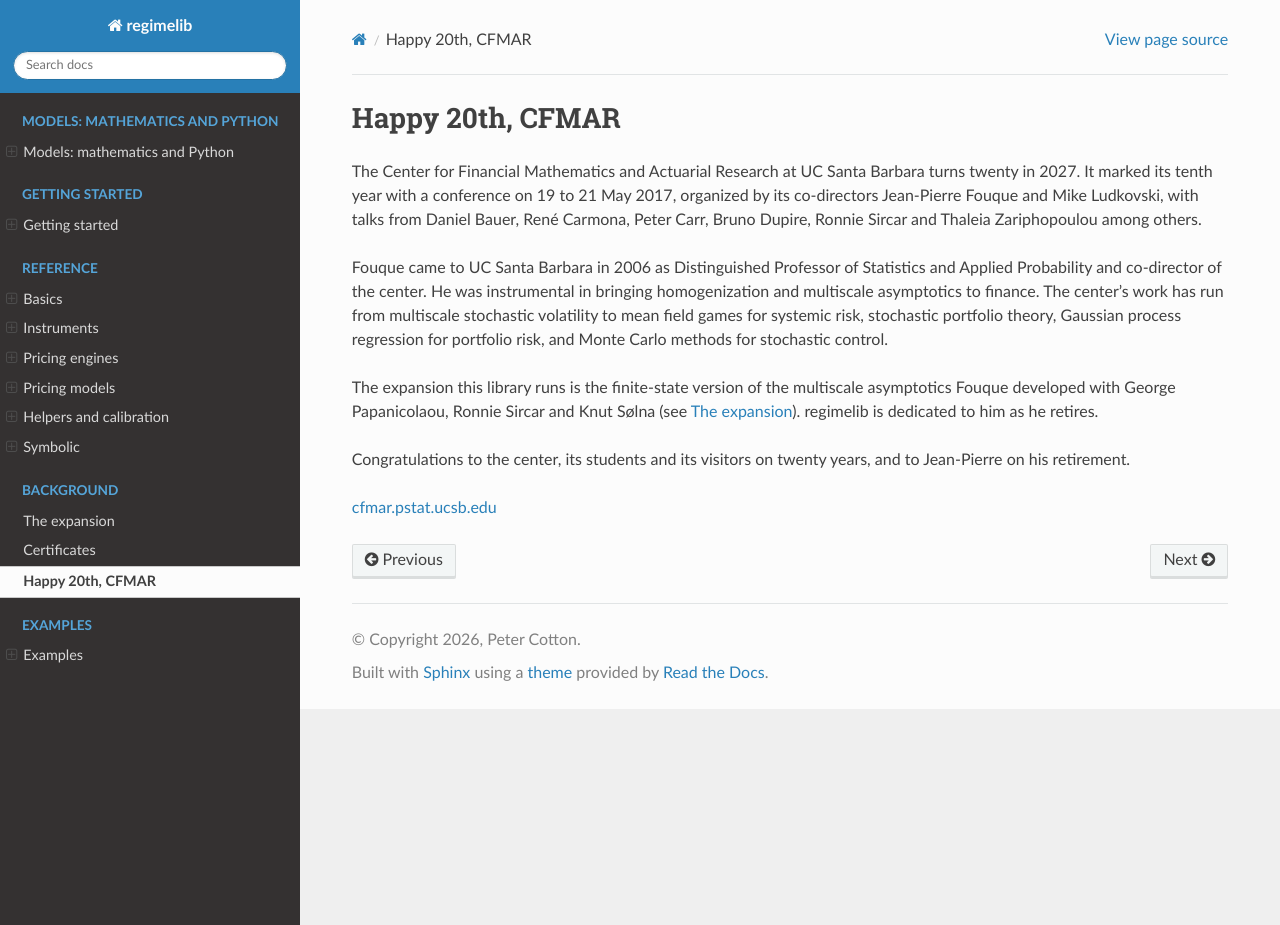
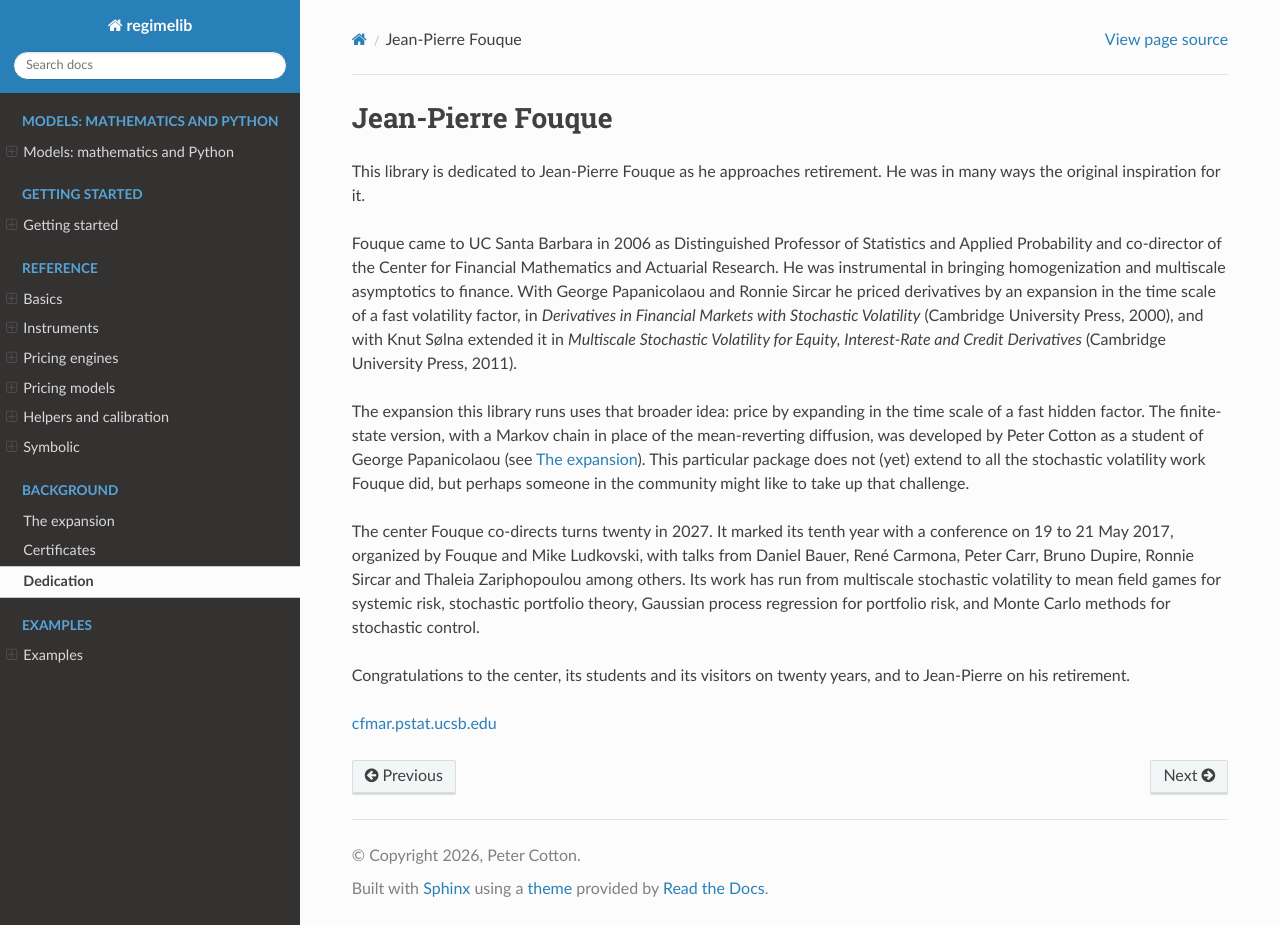
Before and after one commit to microprediction/regimelib, a Sphinx documentation site: the page built from docs/cfmar.rst, in a window 1280 px wide and 925 px high. Built offline with Sphinx 7.4.7 and the Read the Docs theme 3.1.0, drawn with Linux system fonts in a browser that asks for light colours.

Commit message:
Dedication page: correct the attribution, retitle, relabel in navigation (#351)
The finite-state version of the fast-factor expansion was developed by
Peter Cotton as a student of George Papanicolaou; the page credited it
to Fouque, Papanicolaou, Sircar and Sølna. The page is now titled
"Jean-Pierre Fouque", opens with the dedication, notes the package does
not yet cover his stochastic volatility work, and appears in the
sidebar as "Dedication".

Co-authored-by: Claude Fable 5.1 <noreply@anthropic.com>

```diff
--- a/docs/cfmar.rst
+++ b/docs/cfmar.rst
@@ -1,20 +1,27 @@
-Happy 20th, CFMAR
-=================
+Jean-Pierre Fouque
+==================
 
-The Center for Financial Mathematics and Actuarial Research at UC Santa Barbara turns twenty in 2027. It marked its
-tenth year with a conference on 19 to 21 May 2017, organized by its co-directors Jean-Pierre Fouque and Mike
-Ludkovski, with talks from Daniel Bauer, René Carmona, Peter Carr, Bruno Dupire, Ronnie Sircar and Thaleia
-Zariphopoulou among others.
+This library is dedicated to Jean-Pierre Fouque as he approaches retirement. He was in many ways the original
+inspiration for it.
 
 Fouque came to UC Santa Barbara in 2006 as Distinguished Professor of Statistics and Applied Probability and
-co-director of the center. He was instrumental in bringing homogenization and multiscale asymptotics to
-finance. The center's work has run from multiscale stochastic volatility to mean field games for systemic
-risk, stochastic portfolio theory, Gaussian process regression for portfolio risk, and Monte Carlo methods for
-stochastic control.
+co-director of the Center for Financial Mathematics and Actuarial Research. He was instrumental in bringing
+homogenization and multiscale asymptotics to finance. With George Papanicolaou and Ronnie Sircar he priced
+derivatives by an expansion in the time scale of a fast volatility factor, in *Derivatives in Financial Markets
+with Stochastic Volatility* (Cambridge University Press, 2000), and with Knut Sølna extended it in *Multiscale
+Stochastic Volatility for Equity, Interest-Rate and Credit Derivatives* (Cambridge University Press, 2011).
 
-The expansion this library runs is the finite-state version of the multiscale asymptotics Fouque developed with
-George Papanicolaou, Ronnie Sircar and Knut Sølna (see :doc:`background`). regimelib is dedicated to him as he
-retires.
+The expansion this library runs uses that broader idea: price by expanding in the time scale of a fast hidden
+factor. The finite-state version, with a Markov chain in place of the mean-reverting diffusion, was developed by
+Peter Cotton as a student of George Papanicolaou (see :doc:`background`). This particular package does not (yet)
+extend to all the stochastic volatility work Fouque did, but perhaps someone in the community might like to take up
+that challenge.
+
+The center Fouque co-directs turns twenty in 2027. It marked its tenth year with a conference on 19 to 21 May 2017,
+organized by Fouque and Mike Ludkovski, with talks from Daniel Bauer, René Carmona, Peter Carr, Bruno Dupire, Ronnie
+Sircar and Thaleia Zariphopoulou among others. Its work has run from multiscale stochastic volatility to mean field
+games for systemic risk, stochastic portfolio theory, Gaussian process regression for portfolio risk, and Monte Carlo
+methods for stochastic control.
 
 Congratulations to the center, its students and its visitors on twenty years, and to Jean-Pierre on his
 retirement.
--- a/docs/index.rst
+++ b/docs/index.rst
@@ -21,7 +21,7 @@ Dedication
 ----------
 
 regimelib is dedicated to Jean-Pierre Fouque, Distinguished Professor of Statistics and Applied Probability at
-UC Santa Barbara, as he retires.
+UC Santa Barbara, as he approaches retirement.
 
 Fouque was instrumental in bringing homogenization and multiscale asymptotics to finance. With George Papanicolaou
 and Ronnie Sircar he priced derivatives by an expansion in the time scale of a fast volatility factor, in *Derivatives
@@ -30,7 +30,7 @@ in *Multiscale Stochastic Volatility for Equity, Interest-Rate and Credit Deriva
 2011). The engine here runs the same kind of expansion. There the fast factor is a mean-reverting volatility process.
 Here it is a finite Markov chain.
 
-The center he co-directs at UC Santa Barbara turns twenty in 2027: :doc:`cfmar`.
+The center he co-directs at UC Santa Barbara turns twenty in 2027: :doc:`Dedication <cfmar>`.
 
 .. code-block:: python
 
@@ -89,7 +89,7 @@ The common formula, the helpers and the index table are on :doc:`models/index`.
 
    background
    certificates
-   cfmar
+   Dedication <cfmar>
 
 .. toctree::
    :maxdepth: 1
```
Also changed, not shown: README.md (+3 -3 lines).
